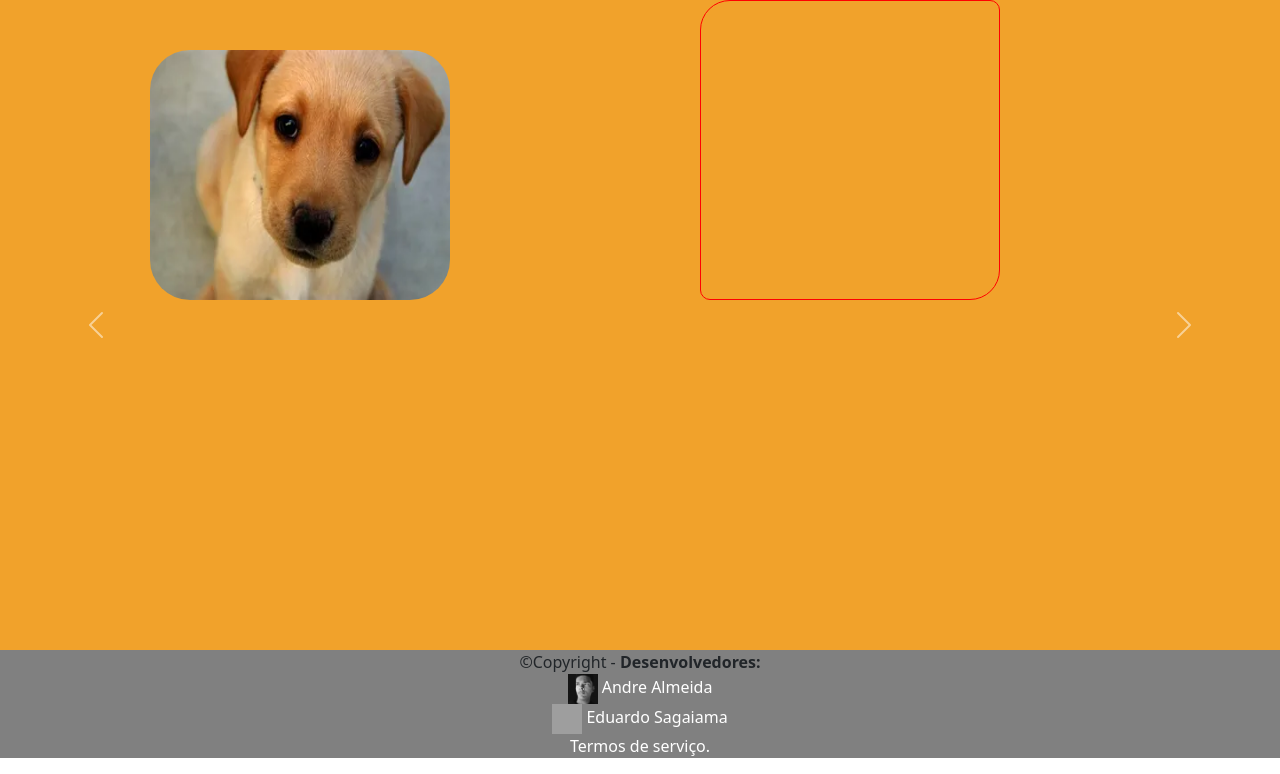
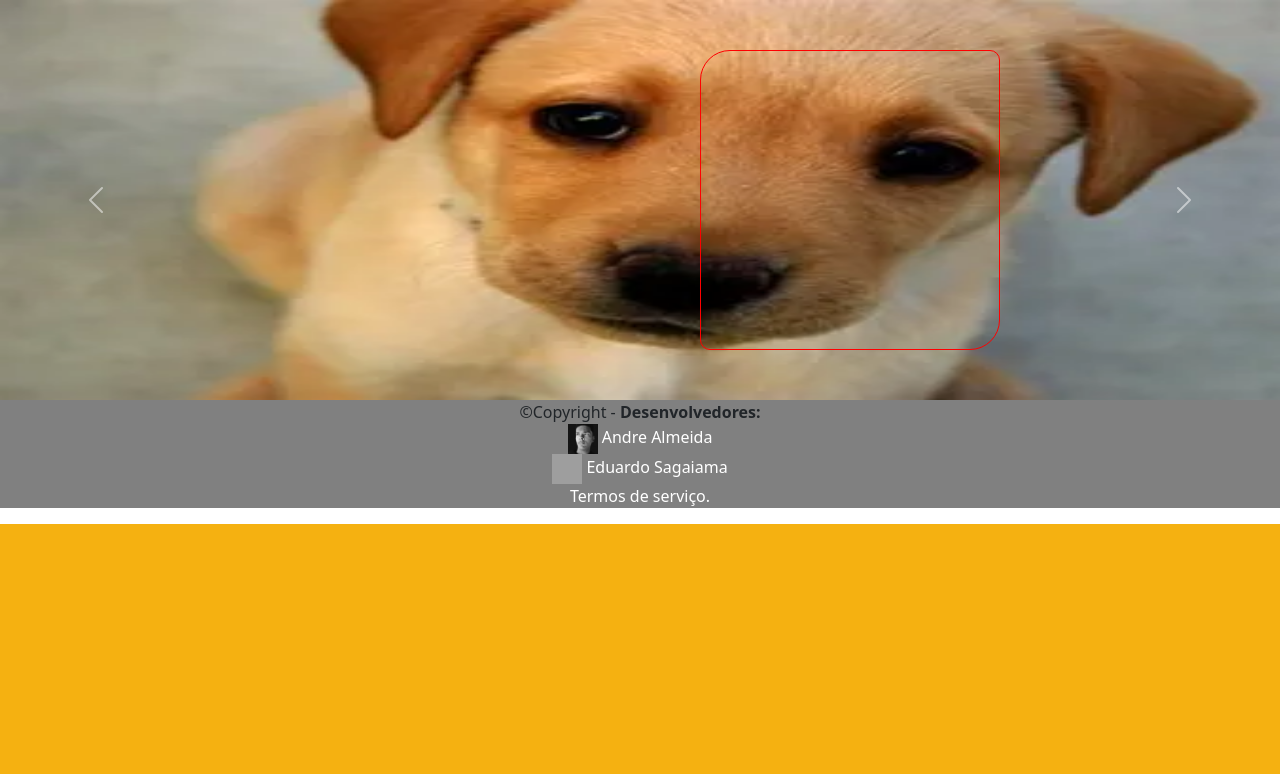
Before and after one commit to andrecurvit/SPET, a PHP site: page / in a window 1280 px wide. Shown: the part 1364-2138 px from the top of the page. After the commit the page ends 1888 px from the top, so only its background shows below. Run offline with PHP 8.4, Linux system fonts and the light colour scheme; grey boxes are pictures that could not be loaded.

Commit message:
depoimento

```diff
--- a/assets/css/style.css
+++ b/assets/css/style.css
@@ -211,9 +211,6 @@ nav {
 
 #carrossel {
   background: #f1a22b;
-  position: relative;
-  width: 100%;
-  /*height: 400px;*/
 }
 
 
@@ -221,11 +218,14 @@ div.quadrado {
   border: 1px solid red;
   width: 300px;
   height: 300px;
-  position: relative;
+  position: absolute;
   left: 700px;
   border-radius: 30px 10px;
+  margin-top: 50px;
 }
 
+
+/*
 .imagemdog {
     margin: 50px;
     width: 300px;
@@ -235,6 +235,7 @@ div.quadrado {
     top: -300px;
 
 }
+*/
 
 @media (max-width: 720px) {
 	body{
--- a/index.php
+++ b/index.php
@@ -70,16 +70,20 @@
     <div id="carouselExampleFade" class="carousel slide carousel-fade" data-bs-ride="carousel">
       <div class="carousel-inner">
         <div class="carousel-item active">
-          <div class="quadrado"></div>
-          <img src="assets/img/cachorro1.webp" class="d-block imagemdog" alt="..." style="height: 250px">
+          <div class="quadrado">
+            <p>
+
+            </p>
+        </div>
+          <img src="assets/img/cachorro1.webp" class="d-block w-100" alt="..." style="height: 400px">
         </div>
         <div class="carousel-item">
           <div class="quadrado"></div>
-          <img src="assets/img/cachorro2.webp" class="d-block imagemdog" alt="..." style="height: 250px">
+          <img src="assets/img/cachorro2.webp" class="d-block w-100" alt="..." style="height: 400px">
         </div>
         <div class="carousel-item">
           <div class="quadrado"></div>
-          <img src="assets/img/cachorro3.webp" class="d-block imagemdog" alt="..." style="height: 250px">
+          <img src="assets/img/cachorro3.webp" class="d-block w-100" alt="..." style="height: 400px">
         </div>
       </div>
       <button class="carousel-control-prev" type="button" data-bs-target="#carouselExampleFade" data-bs-slide="prev">
```
